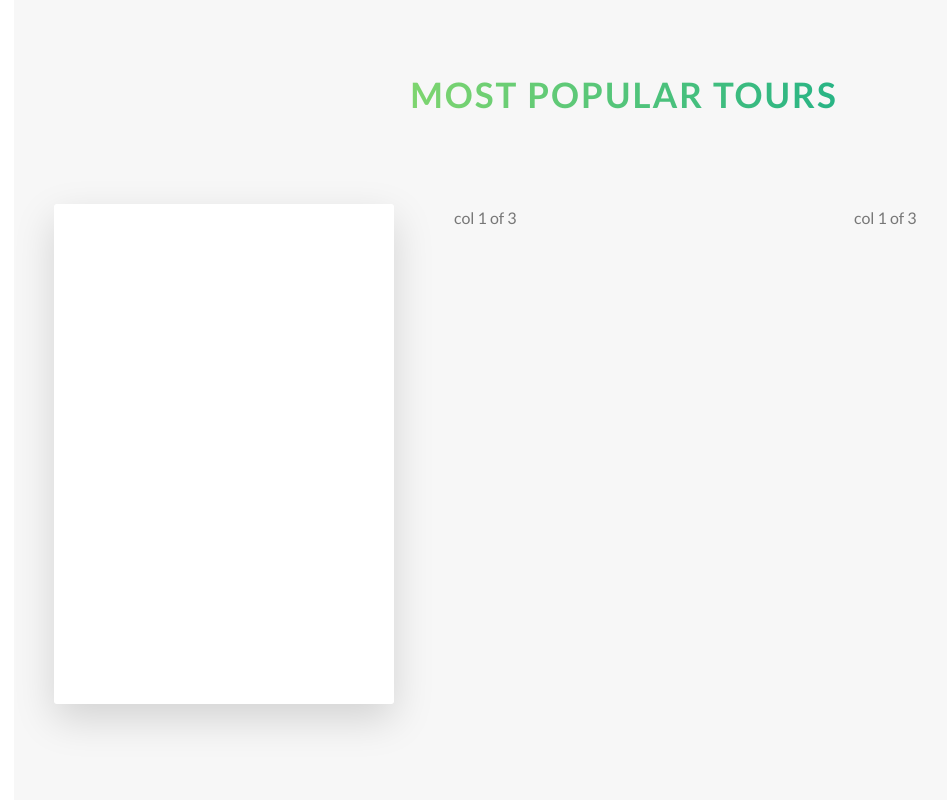
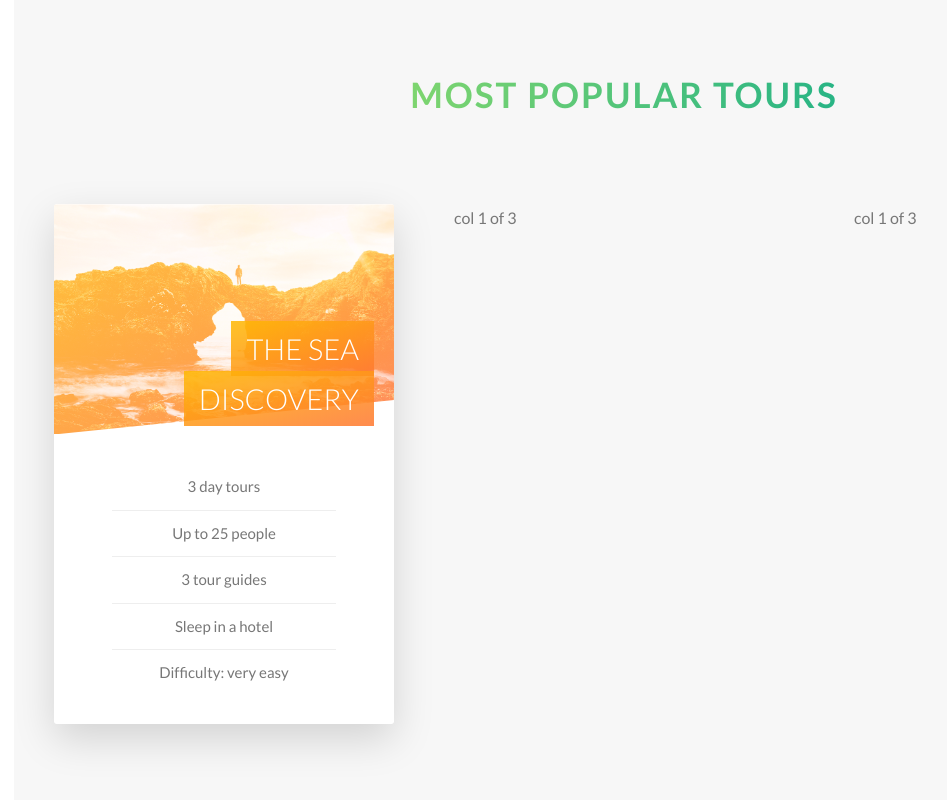
Before and after one commit to skusebauch/landingpage, a website: page index.html in a window 1280 px wide. Shown: the part 2343-3143 px from the top of the page, without its empty margins (16-963 px from the left). Drawn offline with Linux system fonts and the light colour scheme.

Commit message:
styled front side of card

```diff
--- a/index.html
+++ b/index.html
@@ -111,7 +111,22 @@
           <div class="col-1-of-3">
             <div class="card">
               <div class="card__side card__side--front">
-                front
+                <div class="card__picture card__picture--1">
+                  &nbsp;
+                </div>
+                <h4 class="card__heading">
+                  <span class="card__heading-span card__heading-span--1">The Sea Discovery</span>
+
+                </h4>
+                <div class="card__details">
+                  <ul>
+                    <li>3 day tours</li>
+                    <li>Up to 25 people</li>
+                    <li>3 tour guides</li>
+                    <li>Sleep in a hotel</li>
+                    <li>Difficulty: very easy</li>
+                  </ul>
+                </div>
               </div>
               <div class="card__side card__side--back card__side--back-1">
                 back
--- a/sass/abstracts/_variables.scss
+++ b/sass/abstracts/_variables.scss
@@ -3,6 +3,7 @@ $color-primary: #55c57a;
 $color-primary-light: #7ed56f;
 $color-primary-dark: #28b485;
 $color-gray-light-1: #f7f7f7;
+$color-gray-light-2: #eee;
 $color-gray-dark: #777;
 $color-white: #fff;
 $color-black: #000;
--- a/sass/components/_card.scss
+++ b/sass/components/_card.scss
@@ -1,37 +1,93 @@
 .card {
+  // FUNCTIONALLITY
   perspective: 150rem;
   -moz-perspective: 150rem;
   position: relative;
-  height: 50em;
+  height: 52em;
 
   &__side {
-    color: $color-white;
-    height: 50rem;
     transition: all .8s ease;
+    height: 52rem;
     position: absolute;
     top: 0;
     left: 0;
     width: 100%;
     backface-visibility: hidden;
     border-radius: .3rem;
+    overflow: hidden;
     box-shadow: 0 1.5rem 4rem rgba($color-black, .15);
     &--front {
       background-color: $color-white;
     }
     &--back {
-      background-color: green;
       transform: rotateY(180deg);
       &-1 {
         background-image: linear-gradient(to right bottom, $color-secondary-light, $color-secondary-dark);
       }
     }
   }
-  //.card.hover .card__side
   &:hover &__side--front {
-    transform: rotateY(180deg);
+    transform: rotateY(-180deg);
   }
 
   &:hover &__side--back {
     transform: rotateY(0);
   }
+
+  // FRONT SIDE STYLING
+  &__picture {
+    background-size: cover;
+    height: 23rem;
+    background-blend-mode: screen;
+    -webkit-clip-path: polygon(0 0, 100% 0, 100% 85%, 0 100%);
+    clip-path: polygon(0 0, 100% 0, 100% 85%, 0 100%);
+    &--1 {
+      background-image: linear-gradient(to right bottom, $color-secondary-light, $color-secondary-dark),
+      url(../img/nat-5.jpg);
+    }
+    &--2 {
+      background-image: url();
+    }
+    &--3 {
+      background-image: url();
+    }
+  }
+  &__heading {
+    font-size: 2.9rem;
+    font-weight: 300;
+    text-transform: uppercase;
+    text-align: right;
+    color: $color-white;
+    position: absolute;
+    top: 12rem;
+    right: 2rem;
+    width: 75%;
+  }
+  &__heading-span {
+    padding: 1rem 1.5rem;
+    // to avoid handling like a one liner
+    -webkit-box-decoration-break: clone;
+    box-decoration-break: clone;
+    &--1 {
+      background-image: linear-gradient(to right bottom,
+      rgba($color-secondary-light, .85),
+      rgba($color-secondary-dark, .85));
+    }
+  }
+  &__details {
+    padding: 3rem;
+    ul {
+      list-style: none;
+      width: 80%;
+      margin: 0 auto;
+      li {
+        text-align: center;
+        font-size: 1.5rem;
+        padding: 1rem;
+        &:not(:last-child) {
+          border-bottom: 1px solid $color-gray-light-2;
+        }
+      }
+    }
+  }
 }
--- a/sass/layout/_header.scss
+++ b/sass/layout/_header.scss
@@ -8,6 +8,7 @@
   background-size: cover;
   background-position: top;
   position: relative;
+  -webkit-clip-path: polygon(0 0, 100% 0, 100% 75vh, 0 100%);
   clip-path: polygon(0 0, 100% 0, 100% 75vh, 0 100%);
 
   &__logo-box {
```
Also changed, not shown: css/style.css.
